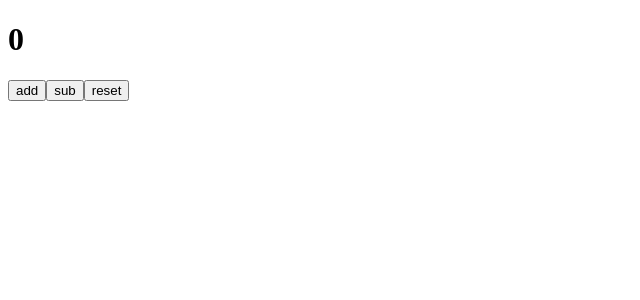
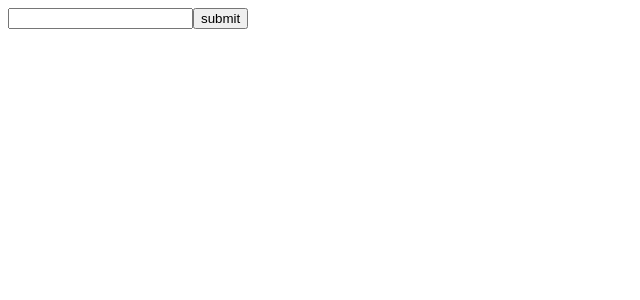
Before and after one commit to Shashiongith/SEM_3-WEB-DEVELOPMENT, a React (Vite) app in the folder React/: page /product/1 in a window 1280 px wide. Shown: the top 300 px of the page, without its empty margins (0-640 px from the left). Built offline with nearby package versions, Linux system fonts and the light colour scheme.

Commit message:
todo list using useState

```diff
--- a/React/src/App.jsx
+++ b/React/src/App.jsx
@@ -11,6 +11,7 @@ import A from './class3/A.jsx'
 import { Route, Routes } from 'react-router-dom'
 import { useState } from 'react'
 import UseReducerDemo from './class4/UseReducerDemo.jsx'
+import TodoList from './class4/TodoList.jsx'
 
 const App = () => {
 
@@ -27,7 +28,8 @@ const App = () => {
         <Route  path='/product/:id'   element={<ProductDetails/>}/>
 
        </Routes> */}
-       <UseReducerDemo />
+       {/* <UseReducerDemo /> */}
+       <TodoList />
 
     </div>
   )
--- /dev/null
+++ b/React/src/class4/TodoList.jsx
@@ -0,0 +1,31 @@
+import React from 'react'
+import { useState } from 'react'
+
+const TodoList = () => {
+    let [list,setList] = useState([])
+    let [item, setItem] = useState("")
+
+    //console.log(typeof(typeof(5)))
+    function run(){
+        setList([...list , item])
+    }
+  return (
+    <>
+
+    <input onChange={(e) => setItem(e.target.value)} type="text" />
+    <button onClick = {() => run()}type='submit'>submit</button>
+    <div>
+        {list.map((a)=>{
+            return (<>
+            <ul>
+                <li >{a}</li>
+            </ul>
+
+            </>)
+        })}
+    </div>
+    </>
+  )
+}
+
+export default TodoList
```
